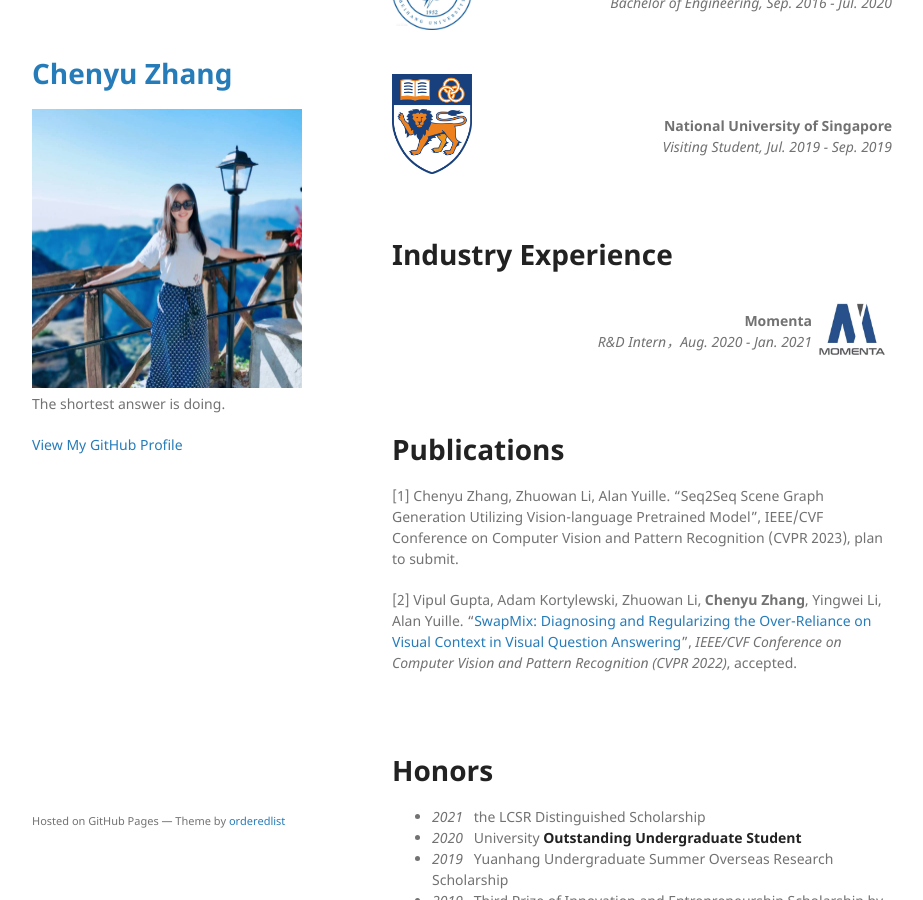
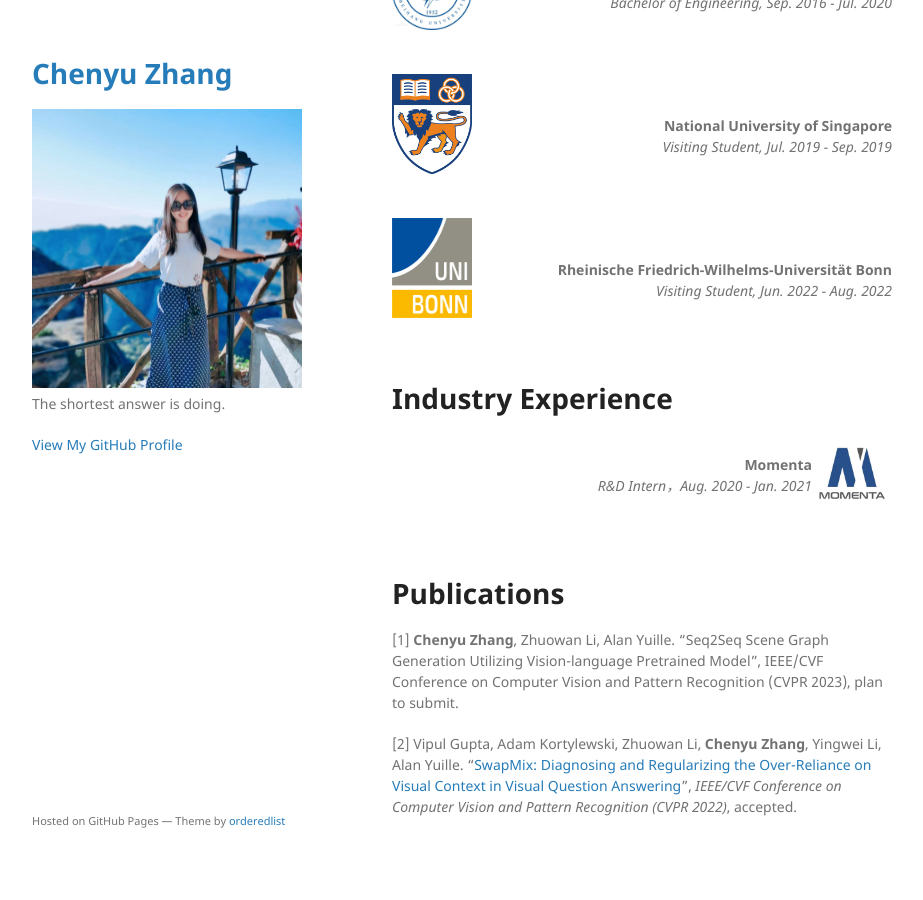
Before and after one commit to AngelicaZ/angelicaz.github.io, a Jekyll site: the page built from index.md, in a window 1280 px wide and 900 px high, scrolled down 1000 px. Shown: the whole window, without its empty margins (178-1101 px from the left). Built offline with Jekyll 4.4.1, drawn with Linux system fonts in a browser that asks for light colours; our own code applies the rules of GitHub Pages for plain Markdown files.

Commit message:
update 20221013

```diff
--- a/index.md
+++ b/index.md
@@ -47,6 +47,15 @@ My research interests include computer vision, widely on machine learning and mu
  <i> Visiting Student, Jul. 2019 - Sep. 2019 </i>
  </p>
 
+  <br>
+
+ <img style="float: left;" src="assets/img/UBonn.png" width="80" height="100">
+ <br>
+ <p style="text-align: right">
+ <b> Rheinische Friedrich-Wilhelms-Universität Bonn </b>   <br>
+ <i> Visiting Student, Jun. 2022 - Aug. 2022 </i>
+ </p>
+
 <br>
 <br>
 # Industry Experience
@@ -62,7 +71,7 @@ My research interests include computer vision, widely on machine learning and mu
 
 # Publications
 
-[1] Chenyu Zhang, Zhuowan Li, Alan Yuille. “Seq2Seq Scene Graph Generation Utilizing Vision-language Pretrained Model”, IEEE/CVF Conference on Computer Vision and Pattern Recognition (CVPR 2023), plan to submit.
+[1] <b>Chenyu Zhang</b>, Zhuowan Li, Alan Yuille. “Seq2Seq Scene Graph Generation Utilizing Vision-language Pretrained Model”, IEEE/CVF Conference on Computer Vision and Pattern Recognition (CVPR 2023), plan to submit.
 
 [2] Vipul Gupta, Adam Kortylewski, Zhuowan Li, <b>Chenyu Zhang</b>, Yingwei Li, Alan Yuille. “[SwapMix: Diagnosing and Regularizing the Over-Reliance on Visual Context in Visual Question Answering](https://openaccess.thecvf.com/content/CVPR2022/papers/Gupta_SwapMix_Diagnosing_and_Regularizing_the_Over-Reliance_on_Visual_Context_in_CVPR_2022_paper.pdf)”, <i>IEEE/CVF Conference on Computer Vision and Pattern Recognition (CVPR 2022)</i>, accepted.
 
```
Also changed, not shown: assets/img/UBonn.png (added).
